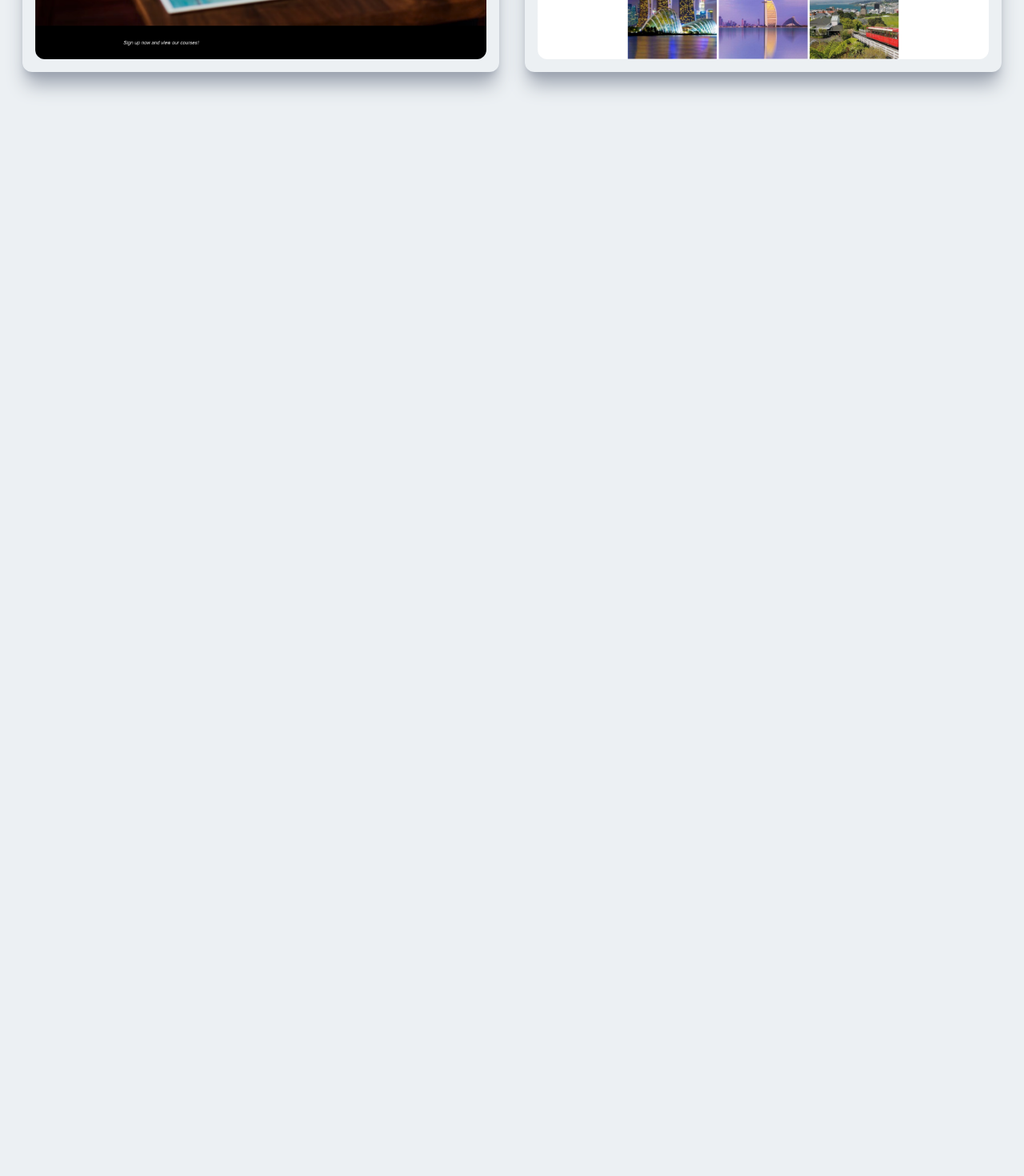
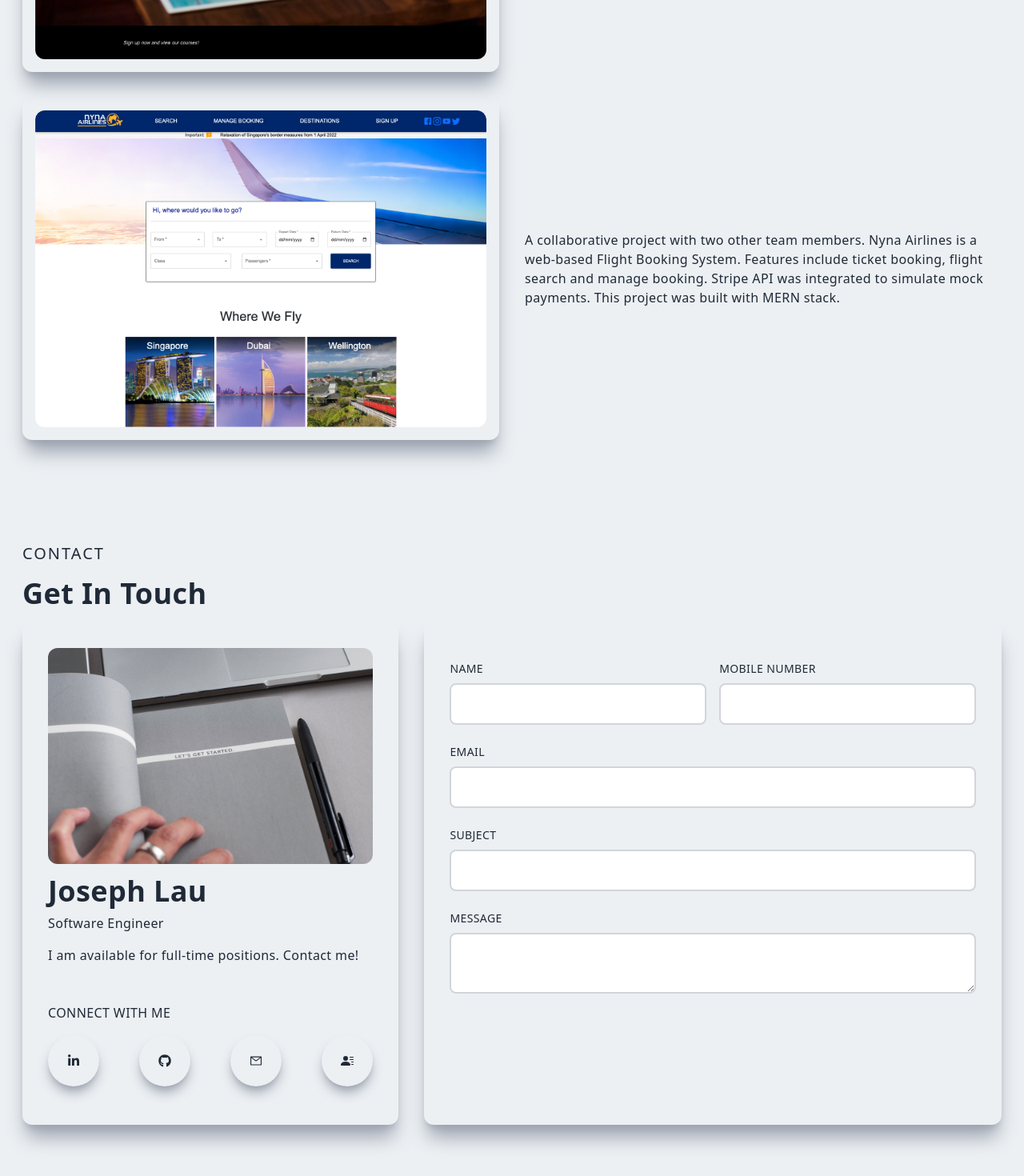
Before and after one commit to laujoseph/Portfolio, a Next.js app in the folder portfolio-nextjs/: page / in a window 1280 px wide. Shown: the part 2901-4371 px from the top of the page at 80% size. Before the commit the page ends 3055 px from the top, so only its background shows below. Built offline with nearby package versions, Linux system fonts and the light colour scheme.

Commit message:
Created contact page

```diff
--- /dev/null
+++ b/portfolio-nextjs/components/Contact.jsx
@@ -0,0 +1,107 @@
+import React from "react";
+import Image from "next/image";
+import getintouch from "../public/assets/contactme/getintouch.jpg";
+import { AiOutlineMail } from "react-icons/ai";
+import { BsFillPersonLinesFill, BsFolder } from "react-icons/bs";
+import { FaGithub, FaLinkedinIn } from "react-icons/fa";
+
+const Contact = () => {
+  return (
+    <div className="w-full lg:h-screen">
+      <div className="max-w-[1240px] m-auto px-2 py-16 w-full">
+        <p className="text-xl tracking-widest uppercase text-[#]">Contact</p>
+        <h2 className="py-4">Get In Touch</h2>
+        <div className="grid lg:grid-cols-5 gap-8">
+          {/* left */}
+          <div className="col-span-3 lg:col-span-2 w-full h-full shadow-xl shadow-gray-400 rounded-xl p-4">
+            <div className="lg:p-4 h-full rounded-xl">
+              <Image
+                className="rounded-xl hover:scale-105 ease-in duration-300"
+                src={getintouch}
+              />
+              <div>
+                <h2 className="py-2">Joseph Lau</h2>
+                <p>Software Engineer</p>
+                <p className="py-4">
+                  I am available for full-time positions. Contact me!
+                </p>
+              </div>
+              <div>
+                <p className="uppercase pt-8">Connect With Me</p>
+                <div className="flex items-center justify-between py-4">
+                  <div className="rounded-full shadow-lg shadow-gray-400 p-6 cursor-pointer hover:scale-110 ease-in duration-300">
+                    <FaLinkedinIn
+                      onClick={() =>
+                        openInNewTab(
+                          "https://www.linkedin.com/in/joseph-lau-ys/"
+                        )
+                      }
+                    />
+                  </div>
+                  <div className="rounded-full shadow-lg shadow-gray-400 p-6 cursor-pointer hover:scale-110 ease-in duration-300">
+                    <FaGithub
+                      onClick={() =>
+                        openInNewTab("https://github.com/laujoseph")
+                      }
+                    />
+                  </div>
+                  <div className="rounded-full shadow-lg shadow-gray-400 p-6 cursor-pointer hover:scale-110 ease-in duration-300">
+                    <AiOutlineMail />
+                  </div>
+                  <div className="rounded-full shadow-lg shadow-gray-400 p-6 cursor-pointer hover:scale-110 ease-in duration-300">
+                    <BsFillPersonLinesFill />
+                  </div>
+                </div>
+              </div>
+            </div>
+          </div>
+          {/* right */}
+          <div className="col-span-3 w-full h-auto shadow-xl shadow-gray-400 rounded-xl lg:p-4">
+            <div className="p-4">
+              <form>
+                <div className="grid md:grid-cols-2 gap-4 w-full py-2">
+                  <div className="flex flex-col">
+                    <label className="uppercase text-sm py-2">Name</label>
+                    <input
+                      className="border-2 rounded-lg p-3 flex border-gray-300"
+                      type="text"
+                    />
+                  </div>
+                  <div className="flex flex-col">
+                    <label className="uppercase text-sm py-2">
+                      Mobile Number
+                    </label>
+                    <input
+                      className="border-2 rounded-lg p-3 flex border-gray-300"
+                      type="text"
+                    />
+                  </div>
+                </div>
+                <div className="flex flex-col py-2">
+                  <label className="uppercase text-sm py-2">Email</label>
+                  <input
+                    className="border-2 rounded-lg p-3 flex border-gray-300"
+                    type="email"
+                  />
+                </div>
+                <div className="flex flex-col py-2">
+                  <label className="uppercase text-sm py-2">Subject</label>
+                  <input
+                    className="border-2 rounded-lg p-3 flex border-gray-300"
+                    type="email"
+                  />
+                </div>
+                <div className="flex flex-col py-2">
+                  <label className="uppercase text-sm py-2">Message</label>
+                  <textarea className="border-2 rounded-lg p-3 border-gray-300 rows-'10"></textarea>
+                </div>
+              </form>
+            </div>
+          </div>
+        </div>
+      </div>
+    </div>
+  );
+};
+
+export default Contact;
--- a/portfolio-nextjs/components/Projects.jsx
+++ b/portfolio-nextjs/components/Projects.jsx
@@ -20,11 +20,23 @@
             backgroundImg={musterclass}
             projectUrl="https://muster-class-nine.vercel.app/"
           />
+          <p className="m-auto">
+            Built with MERN with Typescript, MusterClass is a web-app that
+            allows users to view various lessons. Features include user
+            signup/login with JWT authentication, subscription plan via Stripe
+            API and view available lessons based on 3 subscription tiers.
+          </p>
           <ProjectItem
             title="Nyna-Airlines"
             backgroundImg={nynaairlines}
             projectUrl="https://nyna-airlines.vercel.app/"
           />
+          <p className="m-auto">
+            A collaborative project with two other team members. Nyna Airlines
+            is a web-based Flight Booking System. Features include ticket
+            booking, flight search and manage booking. Stripe API was integrated
+            to simulate mock payments. This project was built with MERN stack.
+          </p>
         </div>
       </div>
     </div>
--- a/portfolio-nextjs/next.config.js
+++ b/portfolio-nextjs/next.config.js
@@ -1,6 +1,6 @@
 /** @type {import('next').NextConfig} */
 const nextConfig = {
   reactStrictMode: true,
-}
+};
 
-module.exports = nextConfig
+module.exports = nextConfig;
--- a/portfolio-nextjs/pages/index.js
+++ b/portfolio-nextjs/pages/index.js
@@ -5,6 +5,7 @@
 import About from "../components/About";
 import Skills from "../components/Skills";
 import Projects from "../components/Projects";
+import Contact from "../components/Contact";
 
 export default function Home() {
   return (
@@ -19,6 +20,7 @@
       <About />
       <Skills />
       <Projects />
+      <Contact />
     </div>
   );
 }
```
Also changed, not shown: portfolio-nextjs/public/assets/contactme/getintouch.jpg (added).
